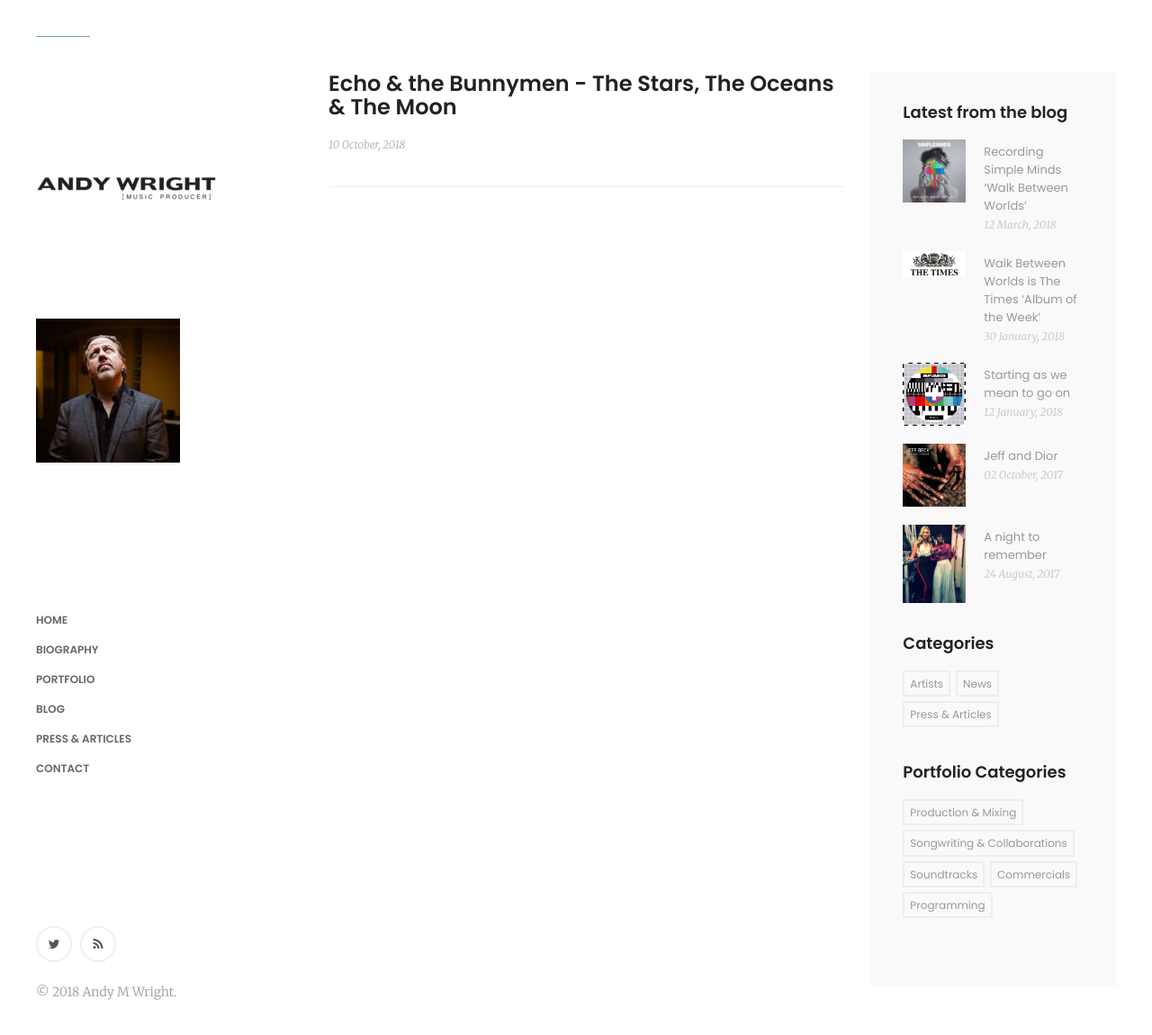
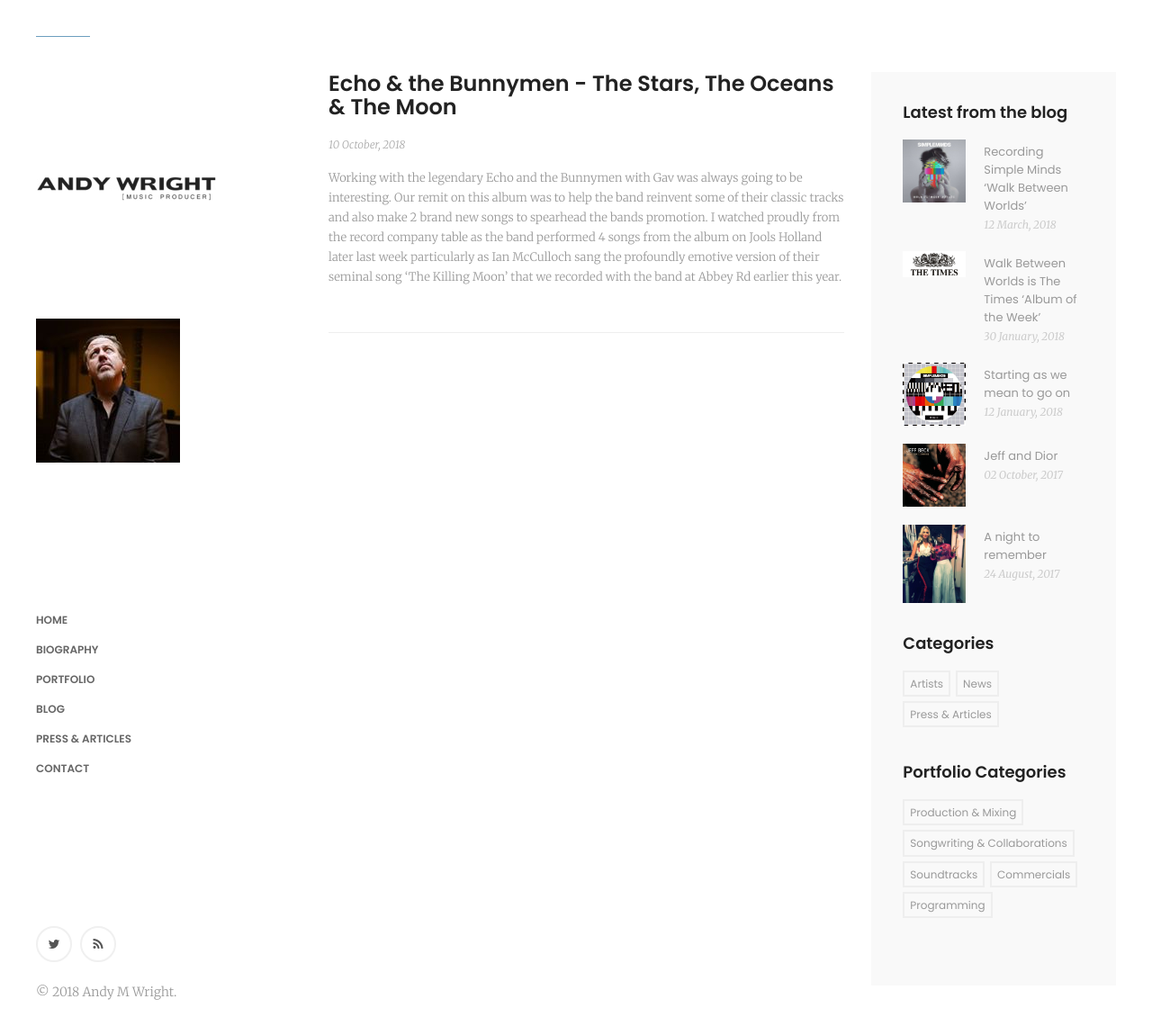
Before and after one commit to andywrightmusic/andywrightmusic.github.io, a Jekyll site: the page built from collections/_portfolio/echo-and-the-bunnymen-the-stars-the-oceans-and-the-moon.md, in a window 1280 px wide and 1195 px high. Shown: the top 1150 px of the window at 90% size. Built offline with Jekyll 4.4.1, drawn with Linux system fonts in a browser that asks for light colours; comment, search, counter and statistics services are not loaded.

Commit message:
Updated Echo and SR25 entries

```diff
--- a/collections/_portfolio/echo-and-the-bunnymen-the-stars-the-oceans-and-the-moon.md
+++ b/collections/_portfolio/echo-and-the-bunnymen-the-stars-the-oceans-and-the-moon.md
@@ -8,3 +8,5 @@
 homepage: true
 homepageOrder: 1
 ---
+
+Working with the legendary Echo and the Bunnymen with Gav was always going to be interesting. Our remit on this album was to help the band reinvent some of their classic tracks and also make 2 brand new songs to spearhead the bands promotion. I watched proudly from the record company table as the band performed 4 songs from the album on Jools Holland later last week particularly as Ian McCulloch sang the profoundly emotive version of their seminal song ‘The Killing Moon’ that we recorded with the band at Abbey Rd earlier this year.
```
Also changed, not shown: collections/_portfolio/simply-red-25.md (added, +12 -0 lines), collections/_portfolio/simply-red-big-love.md (+0 -2 lines).
